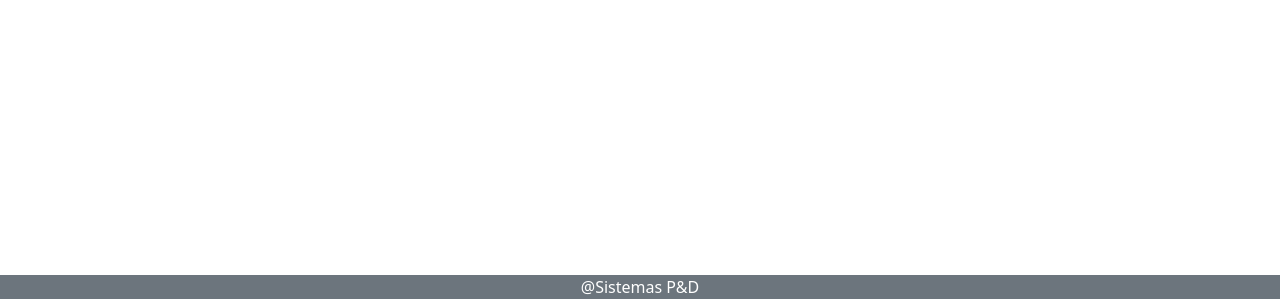
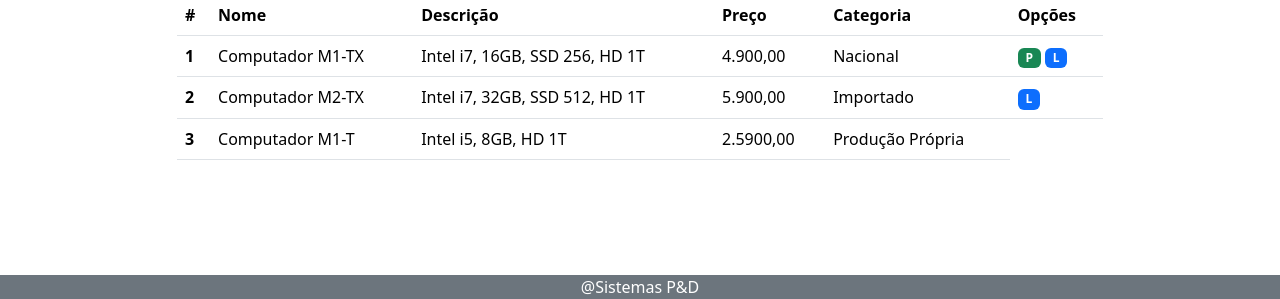
Before and after one commit to RafaelDiasCmp/cadastroProdutos, a plain HTML site: page index.html in a window 1280 px wide. Shown: the part 501-800 px from the top of the page. Drawn offline with nearby package versions, Linux system fonts and the light colour scheme.

Commit message:
closes #3 Adicionando Table

```diff
--- a/index.html
+++ b/index.html
@@ -93,7 +93,56 @@
             <div class="display-6">
                 Produtos de Cadastrados:
             </div>
+            <div class="row">
+                <div class="col-md-10 offset-md-1">
+                    <table class="table">
+                        <thead>
+                            <tr>
+                                <th scope="col">#</th>
+                                <th scope="col">Nome</th>
+                                <th scope="col">Descrição</th>
+                                <th scope="col">Preço</th>
+                                <th scope="col">Categoria</th>
+                                <th scope="col">Opções</th>
+                            </tr>
+                        </thead>
+                        <tbody>
+                            <tr>
+                                <th scope="row">1</th>
+                                <td>Computador M1-TX</td>
+                                <td>Intel i7, 16GB, SSD 256, HD 1T</td>
+                                <td>4.900,00</td>
+                                <td>Nacional</td>
+                                <td>
+                                    <span class="badge text-bg-success">P</span>
+                                    <span class="badge text-bg-primary">L</span>
+                                </td>
+                            </tr>
+                            <tr>
+                                <th scope="row">2</th>
+                                <td>Computador M2-TX</td>
+                                <td>Intel i7, 32GB, SSD 512, HD 1T</td>
+                                <td>5.900,00</td>
+                                <td>Importado</td>
+                                <td>
+                                    <span class="badge text-bg-primary">L</span>
+                                </td>
+                            </tr>
+                            <tr>
+                                <th scope="row">3</th>
+                                <td>Computador M1-T</td>
+                                <td>Intel i5, 8GB, HD 1T</td>
+                                <td>2.5900,00</td>
+                                <td>Produção Própria</td>
+                            </tr>
+                        </tbody>
+                    </table>
+                </div>
+            </div>
+
         </section>
+
+
     </main>
 
     <footer class="bg-secondary text-center text-white fixed-bottom">
```
